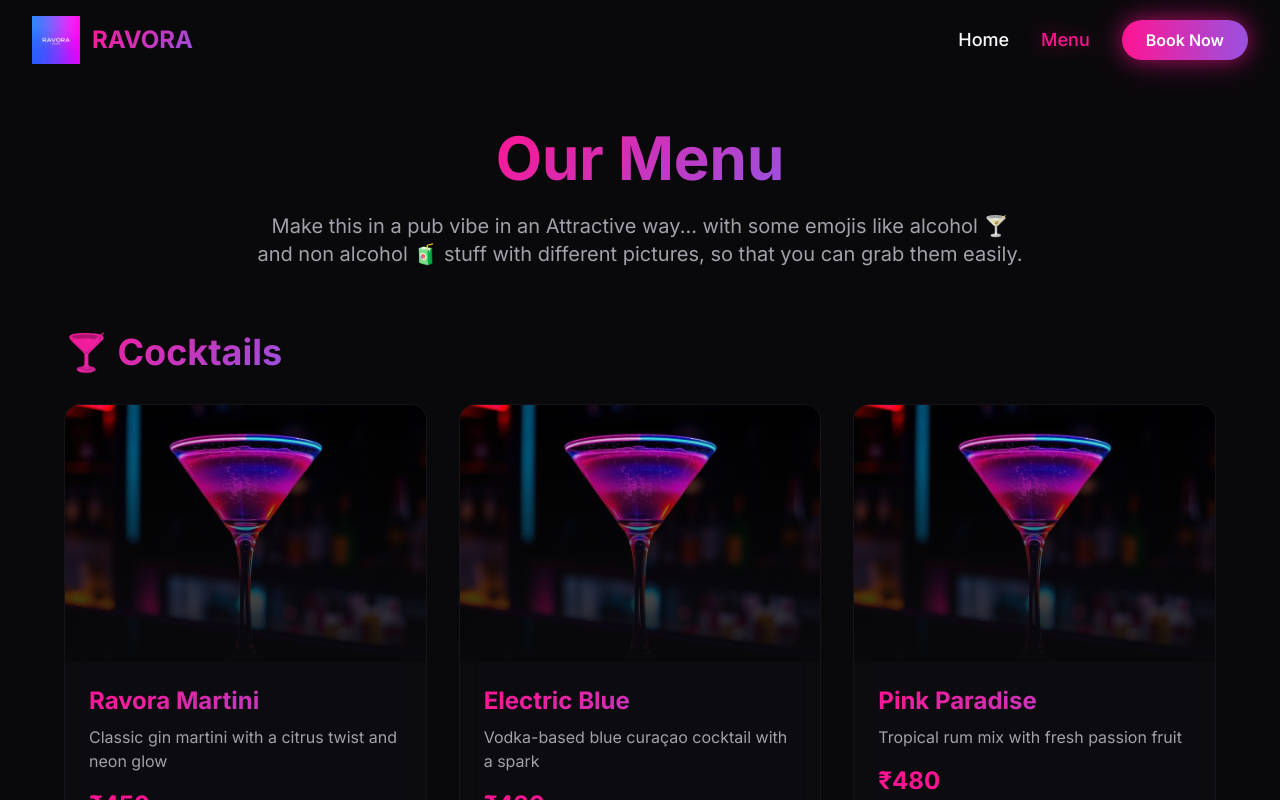
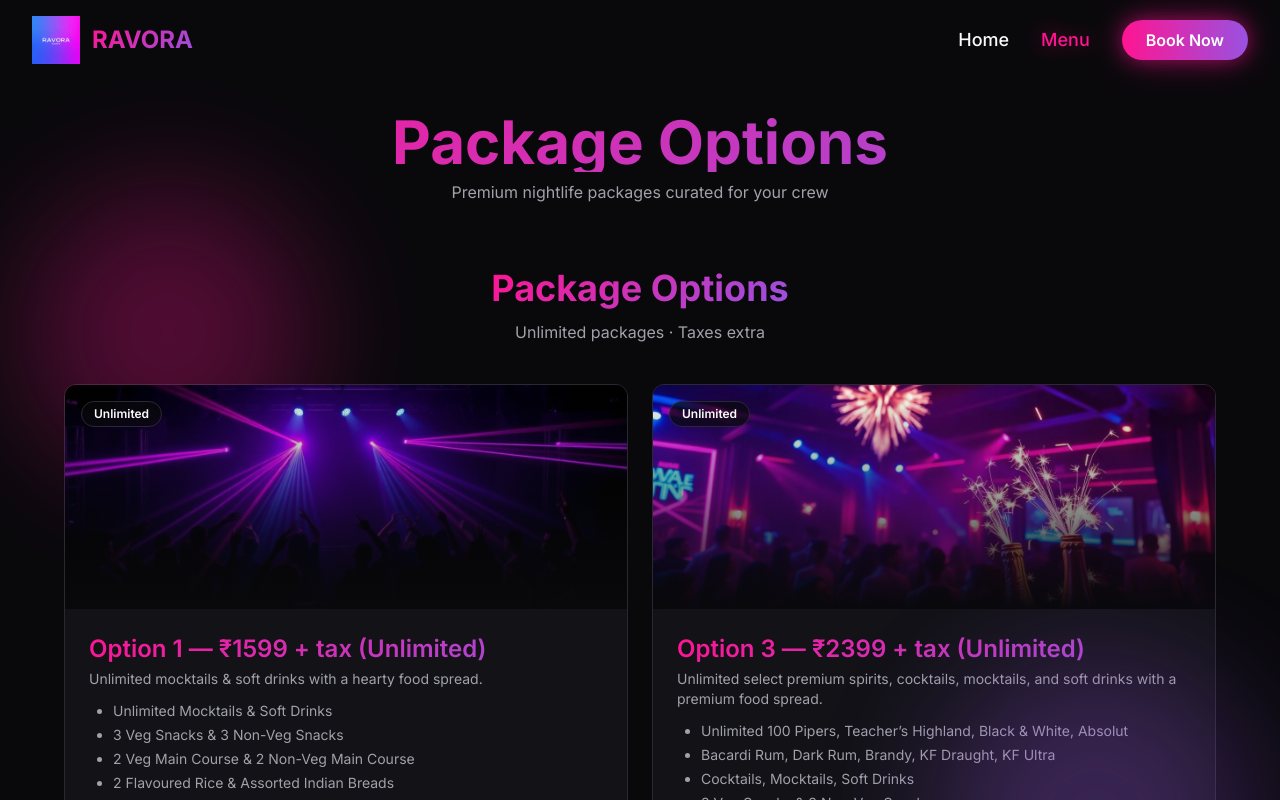
Before and after one commit to quantacreww/ravora-glow-events, a React (Vite) app: page /menu in a window 1280 px wide. Shown: the top 800 px of the page. Built offline with nearby package versions, Linux system fonts and the light colour scheme; the HTML template or start-up script is replaced by a standard one.

Commit message:
Update Menu.tsx

```diff
--- a/src/pages/Menu.tsx
+++ b/src/pages/Menu.tsx
@@ -1,7 +1,6 @@
 import { motion } from "framer-motion";
 import { pageTransition } from "@/lib/motion";
-import { menuData } from "@/lib/menu-data";
-import MenuCard from "@/components/MenuCard";
+import PackageOptions from "@/components/PackageOptions";
 import Navbar from "@/components/Navbar";
 import Footer from "@/components/Footer";
 
@@ -10,45 +9,18 @@ const Menu = () => {
     <motion.div {...pageTransition}>
       <Navbar />
 
-      <main className="min-h-screen pt-32 pb-20 px-4 sm:px-6 lg:px-8">
+      <main className="min-h-screen pt-28 pb-20 px-4 sm:px-6 lg:px-8">
         <div className="container mx-auto max-w-7xl">
           <motion.div
             initial={{ opacity: 0, y: 30 }}
             animate={{ opacity: 1, y: 0 }}
-            transition={{ duration: 0.8 }}
-            className="text-center mb-16"
+            transition={{ duration: 0.6 }}
+            className="text-center mb-6"
           >
-            <h1 className="text-5xl md:text-6xl font-bold mb-6">
-              <span className="text-gradient-primary">Our Menu</span>
-            </h1>
-            <p className="text-xl text-muted-foreground max-w-3xl mx-auto">
-              Make this in a pub vibe in an Attractive way... with some emojis like
-              alcohol 🍸 and non alcohol 🧃 stuff with different pictures,
-              so that you can grab them easily.
-            </p>
+            <h1 className="text-5xl md:text-6xl font-bold text-gradient-primary">Package Options</h1>
+            <p className="text-muted-foreground mt-2">Premium nightlife packages curated for your crew</p>
           </motion.div>
-
-          {menuData.map((category) => (
-            <div key={category.id} className="mb-20">
-              <motion.div
-                initial={{ opacity: 0, x: -50 }}
-                whileInView={{ opacity: 1, x: 0 }}
-                viewport={{ once: true }}
-                transition={{ duration: 0.6 }}
-                className="mb-8"
-              >
-                <h2 className="text-4xl font-bold mb-4">
-                  <span className="text-gradient-primary">{category.emoji} {category.category}</span>
-                </h2>
-              </motion.div>
-
-              <div className="grid grid-cols-1 md:grid-cols-2 lg:grid-cols-3 gap-8">
-                {category.items.map((item, index) => (
-                  <MenuCard key={item.id} item={item} index={index} />
-                ))}
-              </div>
-            </div>
-          ))}
+          <PackageOptions />
         </div>
       </main>
 
```
